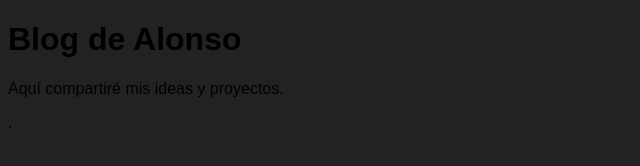
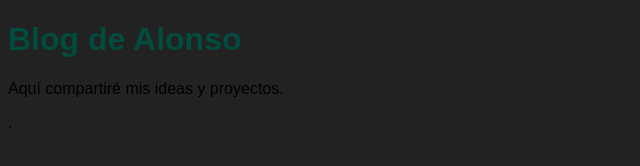
Before and after one commit to AlonsoAlmodovar2006/my-personal-blog, a plain HTML site: page index.html in a window 1280 px wide. Shown: the whole page, without its empty margins (0-640 px from the left). Drawn offline with Linux system fonts and the light colour scheme.

Commit message:
Style: Alineación de título a la izquierda y color oscuro

```diff
--- a/style.css
+++ b/style.css
@@ -2,3 +2,8 @@ body {
     font-family: sans-serif;
     background-color: #222;
 }
+
+h1 {
+    color: #004d40;
+    text-align: left;
+}
```
